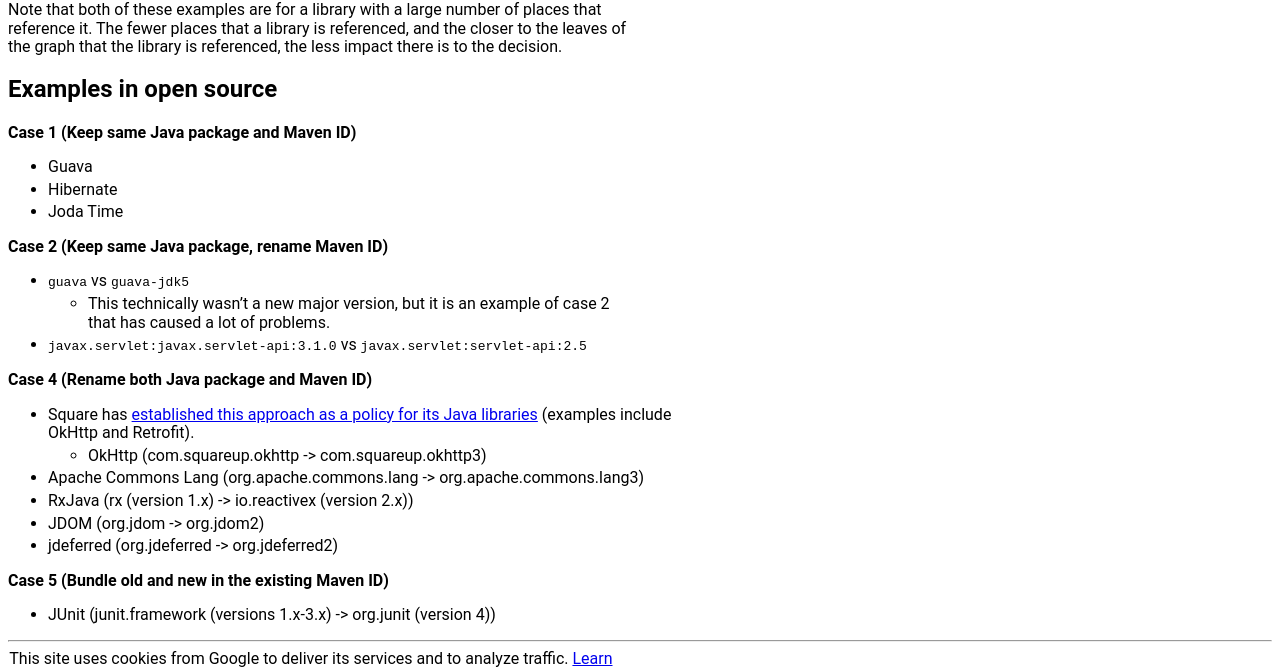
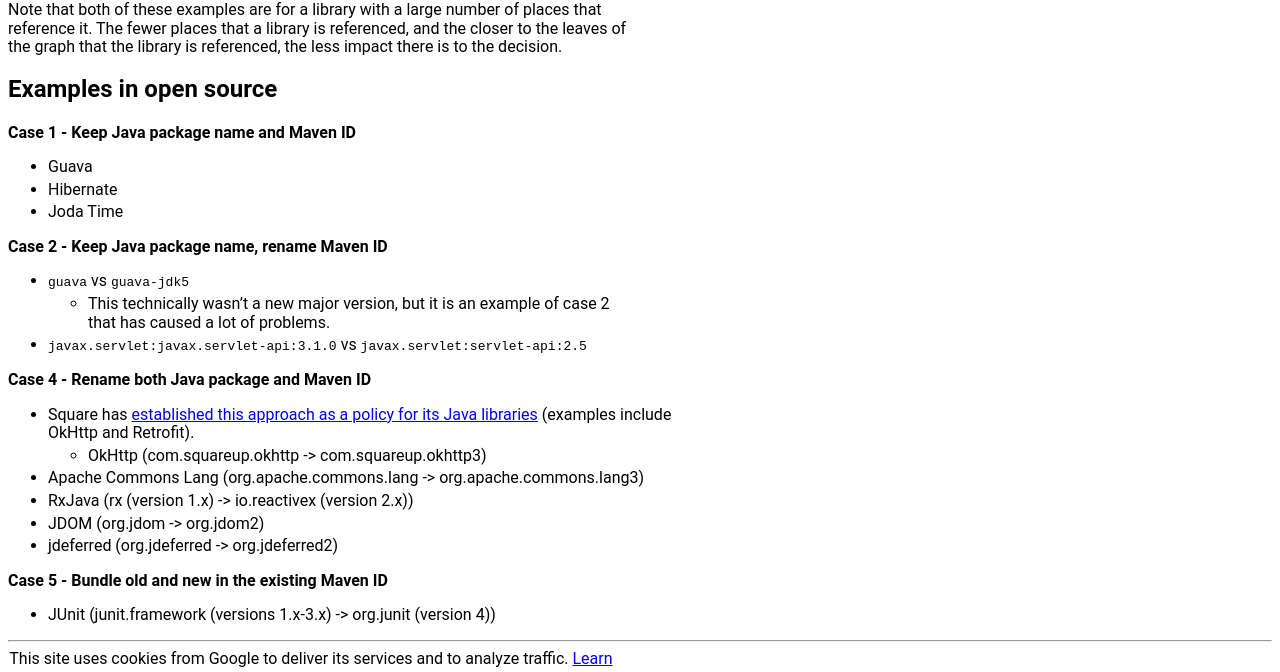
Before and after one commit to GoogleCloudPlatform/cloud-opensource-java, a Jekyll site: the page built from docs/JLBP-6.md, in a window 1280 px wide and 900 px high, scrolled down 2653 px. Shown: the part 146-818 px from the top of the window. Built offline with Jekyll 4.4.1, drawn with Linux system fonts in a browser that asks for light colours; our own code applies the rules of GitHub Pages for plain Markdown files; some of the changed text lies outside the part shown.

Commit message:
PR feedback

```diff
--- a/docs/JLBP-6.md
+++ b/docs/JLBP-6.md
@@ -70,7 +70,7 @@ Consider the following renaming scenario:
 
 Given this scenario, here are the possible combinations of renamings:
 
-- **Keep Java package**:
+- **Keep Java package name**:
   - **Case 1: Keep Maven ID**. This approach can result in diamond
     dependency conflicts because different branches of a dependency tree can
     depend on different major versions, and the build system (Maven or Gradle)
@@ -156,18 +156,18 @@ is to the decision.
 Examples in open source
 -----------------------
 
-**Case 1 (Keep same Java package and Maven ID)**
+**Case 1 - Keep Java package name and Maven ID**
 - Guava
 - Hibernate
 - Joda Time
 
-**Case 2 (Keep same Java package, rename Maven ID)**
+**Case 2 - Keep Java package name, rename Maven ID**
 - `guava` vs `guava-jdk5`
   - This technically wasn't a new major version, but it is an example of case 2
     that has caused a lot of problems.
 - `javax.servlet:javax.servlet-api:3.1.0` vs  `javax.servlet:servlet-api:2.5`
 
-**Case 4 (Rename both Java package and Maven ID)**
+**Case 4 - Rename both Java package and Maven ID**
 - Square has [established this approach as a policy for its Java libraries](http://jakewharton.com/java-interoperability-policy-for-major-version-updates/)
   (examples include OkHttp and Retrofit).
   - OkHttp (com.squareup.okhttp -> com.squareup.okhttp3)
@@ -176,5 +176,5 @@ Examples in open source
 - JDOM (org.jdom -> org.jdom2)
 - jdeferred (org.jdeferred -> org.jdeferred2)
 
-**Case 5 (Bundle old and new in the existing Maven ID)**
+**Case 5 - Bundle old and new in the existing Maven ID**
 - JUnit (junit.framework (versions 1.x-3.x) -> org.junit (version 4))
```
